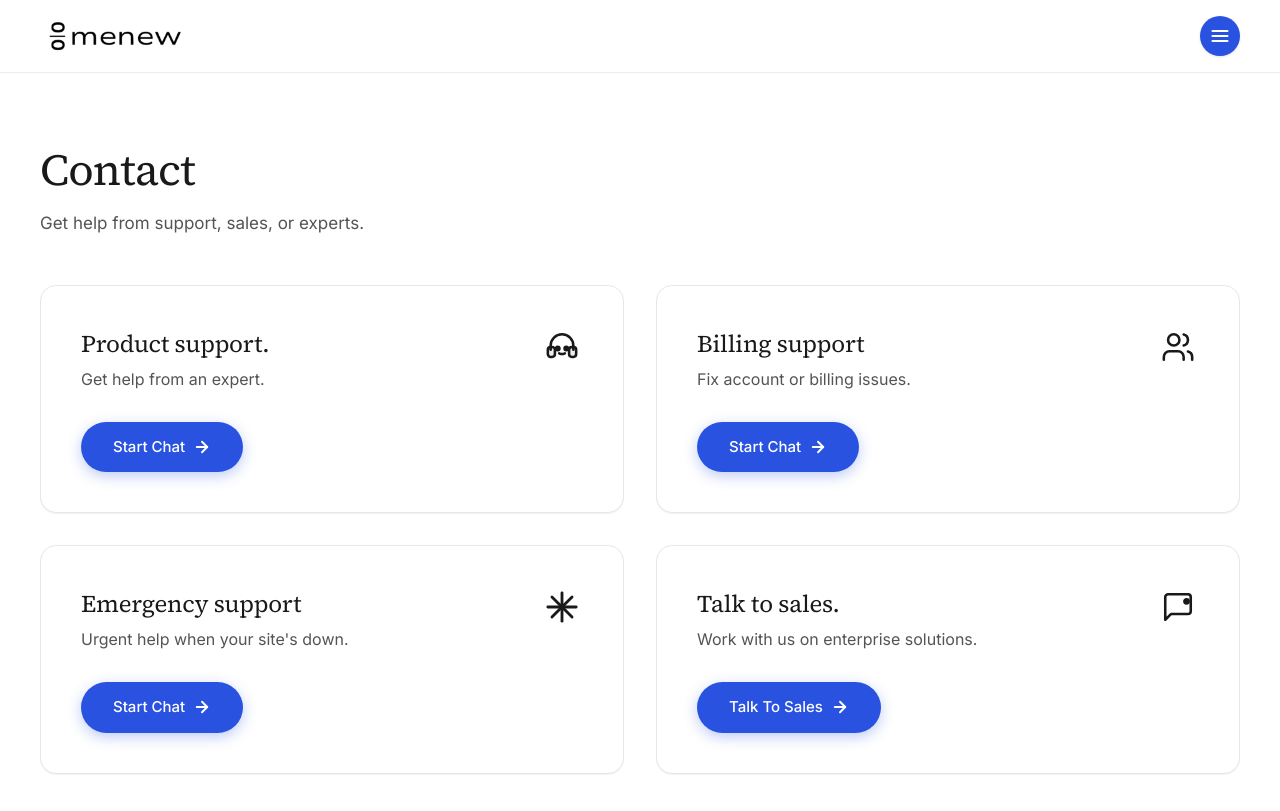
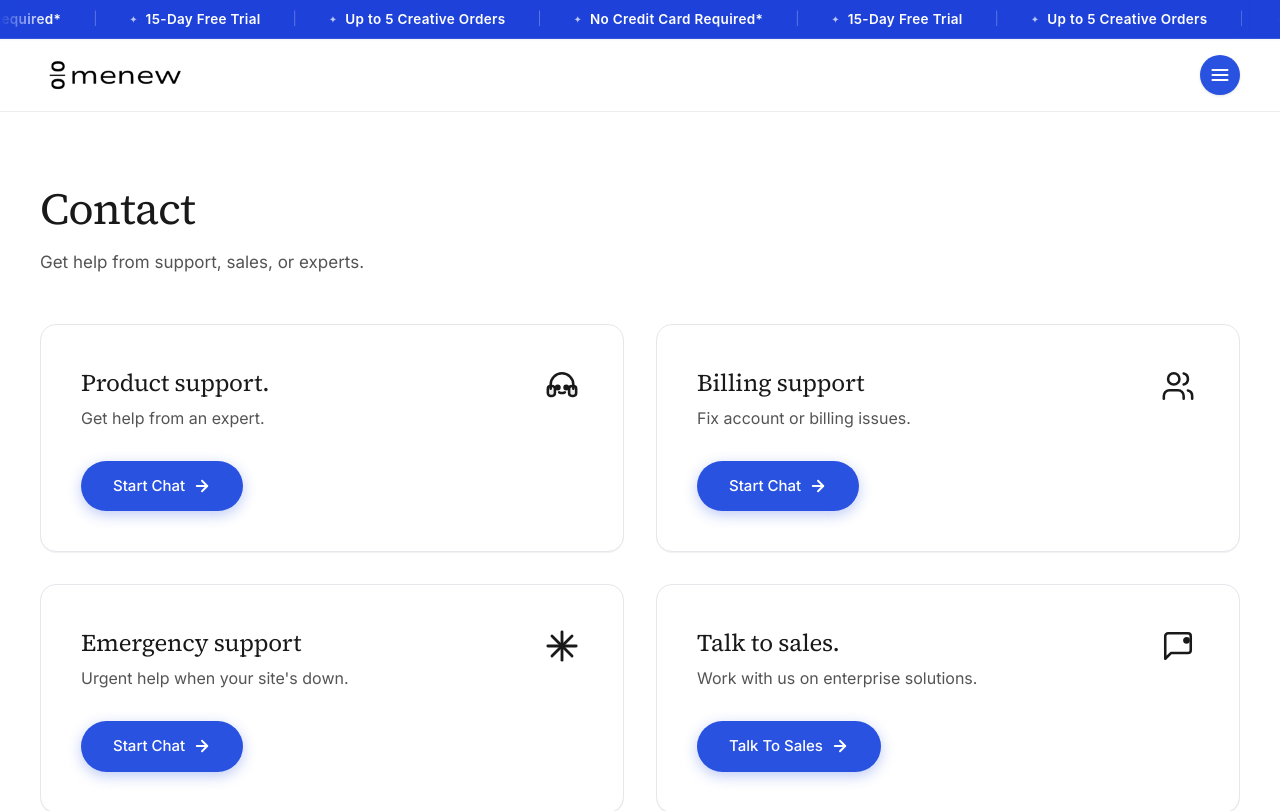
Before and after one commit to karthikreddi2016/menew, a Next.js app: page /contact in a window 1280 px wide. Shown: the top 811 px of the page. Built offline with nearby package versions, Linux system fonts and the light colour scheme; a web font is replaced by a local one.

Commit message:
feat: add join-the-team and contact pages with layout components and global styles

```diff
--- a/app/contact/page.tsx
+++ b/app/contact/page.tsx
@@ -2,6 +2,7 @@
 
 import Link from "next/link";
 import { Footer } from "@/components/layout/Footer";
+import { TopAnnouncementBar } from "@/components/layout/TopAnnouncementBar";
 import { useState } from "react";
 
 const contactCards = [
@@ -69,8 +70,10 @@ export default function ContactPage() {
   return (
     <div className="min-h-screen bg-white flex flex-col justify-between">
       {/* ── Top Navigation Bar: Max 1340px ── */}
-      <header className="border-b border-[#EDEDED] py-4 bg-white sticky top-0 z-40">
-        <div className="max-w-[1340px] mx-auto px-4 sm:px-8 xl:px-10 flex items-center justify-between">
+      <header className="sticky top-0 z-40 bg-white">
+        <TopAnnouncementBar />
+        <div className="border-b border-[#EDEDED] py-4 relative">
+          <div className="max-w-[1340px] mx-auto px-4 sm:px-8 xl:px-10 flex items-center justify-between">
           <Link href="/" className="inline-block shrink-0">
             <div className="h-[39px] w-[150px] overflow-hidden relative" aria-label="Menew">
               <div
@@ -137,6 +140,7 @@ export default function ContactPage() {
             </Link>
           </div>
         )}
+        </div>
       </header>
 
       {/* ── Contact Main Content: Max 1340px ── */}
--- a/app/globals.css
+++ b/app/globals.css
@@ -557,3 +557,32 @@
     overflow-y: auto;
   }
 }
+
+/* ── Top Announcement Marquee Strip (comicsense-style) ── */
+@keyframes topMarquee {
+  0% {
+    transform: translate3d(0, 0, 0);
+  }
+  100% {
+    transform: translate3d(-50%, 0, 0);
+  }
+}
+
+.animate-top-strip {
+  display: flex;
+  width: max-content;
+  animation: topMarquee 26s linear infinite;
+  will-change: transform;
+}
+
+@media (hover: hover) {
+  .animate-top-strip:hover {
+    animation-play-state: paused;
+  }
+}
+
+@media (prefers-reduced-motion: reduce) {
+  .animate-top-strip {
+    animation: none;
+  }
+}
--- a/app/join-the-team/page.tsx
+++ b/app/join-the-team/page.tsx
@@ -4,6 +4,7 @@ import { useState } from 'react'
 import Image from 'next/image'
 import Link from 'next/link'
 import { Footer } from '@/components/layout/Footer'
+import { TopAnnouncementBar } from '@/components/layout/TopAnnouncementBar'
 
 const showcaseImages = [
   { id: 1, src: '/images/inspiration_sample_art.png', alt: 'Creative Work 1' },
@@ -102,8 +103,10 @@ export default function JoinTheTeamPage() {
   return (
     <div className="min-h-screen bg-white flex flex-col justify-between">
       {/* ── Top Navbar matching Figma Header ── */}
-      <header className="border-b border-[#EDEDED] py-3.5 bg-white sticky top-0 z-40">
-        <div className="max-w-[1340px] mx-auto px-4 sm:px-8 xl:px-10 flex items-center justify-between">
+      <header className="sticky top-0 z-40 bg-white">
+        <TopAnnouncementBar />
+        <div className="border-b border-[#EDEDED] py-3.5">
+          <div className="max-w-[1340px] mx-auto px-4 sm:px-8 xl:px-10 flex items-center justify-between">
           {/* Logo */}
           <Link href="/" className="inline-block shrink-0">
             <div className="h-[39px] w-[150px] overflow-hidden relative" aria-label="Menew">
@@ -169,6 +172,7 @@ export default function JoinTheTeamPage() {
               Get Started
             </Link>
           </div>
+        </div>
         </div>
       </header>
 
--- a/components/layout/NavbarClient.tsx
+++ b/components/layout/NavbarClient.tsx
@@ -3,13 +3,16 @@
 import { useState } from "react";
 import Link from "next/link";
 import { logoutAction } from "@/app/auth/actions";
+import { TopAnnouncementBar } from "./TopAnnouncementBar";
 
 export function NavbarClient({ isLoggedIn, isAdmin = false }: { isLoggedIn: boolean; isAdmin?: boolean }) {
   const [menuOpen, setMenuOpen] = useState(false);
 
   return (
-    <header className="sticky top-0 z-50 bg-white border-b border-[#dadada]">
-      <div className="flex items-center justify-between px-4 sm:px-8 xl:px-10 py-2 sm:py-3 max-w-[1340px] mx-auto w-full">
+    <header className="sticky top-0 z-50 bg-white">
+      <TopAnnouncementBar />
+      <div className="border-b border-[#dadada]">
+        <div className="flex items-center justify-between px-4 sm:px-8 xl:px-10 py-2 sm:py-3 max-w-[1340px] mx-auto w-full">
         {/* Logo */}
         <Link href="/" className="shrink-0">
           <div
@@ -128,6 +131,7 @@ export function NavbarClient({ isLoggedIn, isAdmin = false }: { isLoggedIn: bool
           )}
         </button>
       </div>
+      </div>
 
       {/* Mobile menu drawer */}
       {menuOpen && (
--- /dev/null
+++ b/components/layout/TopAnnouncementBar.tsx
@@ -0,0 +1,76 @@
+"use client";
+
+import Link from "next/link";
+
+const PROMO_ITEMS = [
+  {
+    id: "trial",
+    text: "15-Day Free Trial",
+    highlight: "15-Day Free Trial",
+  },
+  {
+    id: "orders",
+    text: "Up to 5 Creative Orders",
+    highlight: "Up to 5 Creative Orders",
+  },
+  {
+    id: "card",
+    text: "No Credit Card Required*",
+    highlight: "No Credit Card Required*",
+  },
+];
+
+export function TopAnnouncementBar() {
+  // Repeat items 4 times per group to ensure continuous fill on all screens up to 4K
+  const renderItemSet = (groupIndex: number) => (
+    <div key={`group-${groupIndex}`} className="flex items-center shrink-0">
+      {[...Array(4)].flatMap((_, repeatIndex) =>
+        PROMO_ITEMS.map((item, itemIndex) => (
+          <div
+            key={`grp-${groupIndex}-rep-${repeatIndex}-item-${item.id}`}
+            className="inline-flex items-center"
+          >
+            <span className="inline-flex items-center gap-2 mx-5 sm:mx-8">
+              <span className="text-[10px] text-white/70">✦</span>
+              <span className="font-semibold text-white tracking-wide text-[12px] sm:text-[13.5px] uppercase sm:normal-case whitespace-nowrap">
+                {item.text}
+              </span>
+            </span>
+            <span
+              className="text-white/35 font-light select-none text-[13px]"
+              aria-hidden="true"
+            >
+              |
+            </span>
+          </div>
+        ))
+      )}
+    </div>
+  );
+
+  return (
+    <div
+      role="region"
+      aria-label="Promotional announcement"
+      className="relative w-full bg-[#1e42d9] text-white overflow-hidden select-none border-b border-white/10 shadow-xs z-50"
+    >
+      <Link
+        href="/order"
+        className="group relative flex items-center h-[34px] sm:h-[38px] w-full overflow-hidden focus:outline-hidden focus-visible:ring-2 focus-visible:ring-white"
+        title="15-Day Free Trial — Get Started"
+      >
+        {/* Soft edge gradient fades to prevent abrupt text cut-off */}
+        <div className="pointer-events-none absolute inset-y-0 left-0 w-8 sm:w-12 bg-gradient-to-r from-[#1e42d9] to-transparent z-10" />
+        <div className="pointer-events-none absolute inset-y-0 right-0 w-8 sm:w-12 bg-gradient-to-l from-[#1e42d9] to-transparent z-10" />
+
+        {/* Marquee Track (Group 1 + Duplicate Group 2 for seamless infinite loop) */}
+        <div className="inline-flex w-max animate-top-strip group-hover:[animation-play-state:paused] will-change-transform">
+          {renderItemSet(1)}
+          {renderItemSet(2)}
+        </div>
+      </Link>
+    </div>
+  );
+}
+
+export default TopAnnouncementBar;
--- a/components/layout/index.ts
+++ b/components/layout/index.ts
@@ -1,2 +1,3 @@
 export { Navbar } from "./Navbar";
 export { Footer } from "./Footer";
+export { TopAnnouncementBar } from "./TopAnnouncementBar";
```
